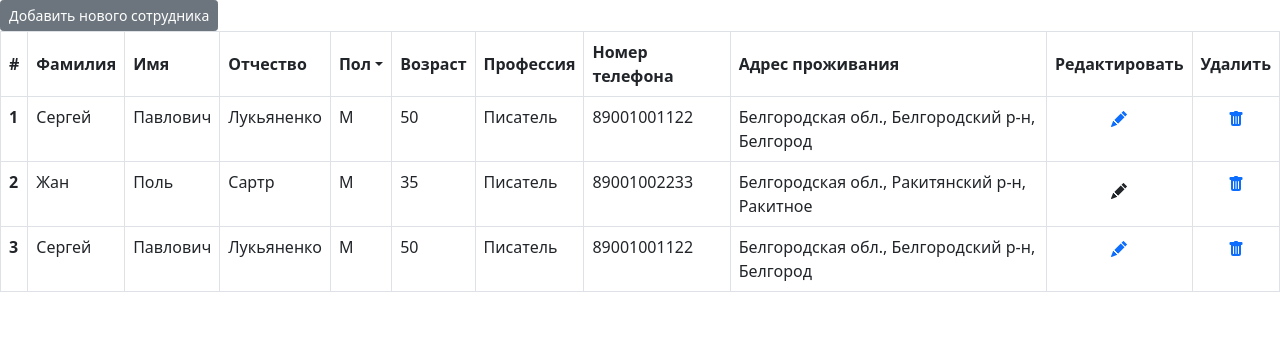
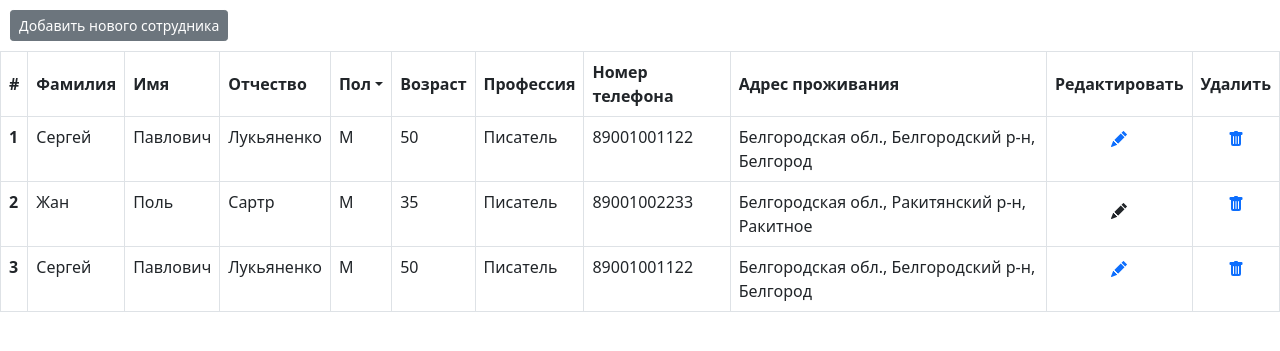
Before and after one commit to vitekkuz/toWorkTestTask, a Django app: page / in a window 1280 px wide. Shown: the part 58-409 px from the top of the page. Run offline with Django 4.2, Linux system fonts and the light colour scheme; some libraries are stand-ins or nearby versions.

Commit message:
мелкие косметические изменения

```diff
--- a/task_app/templates/task_app/base.html
+++ b/task_app/templates/task_app/base.html
@@ -38,7 +38,8 @@
 
 <!-- ============== Users =============== -->
   <div class="tab-pane fade show active" id="users" role="tabpanel" aria-labelledby="home-tab">
-<button type="button" class="btn btn-secondary btn-sm">Добавить нового сотрудника</button>
+<button type="button" class="btn btn-secondary btn-sm" style="margin: 10px">Добавить нового сотрудника</button>
+
     <table class="table table-bordered">
   <thead>
     <tr>
```
